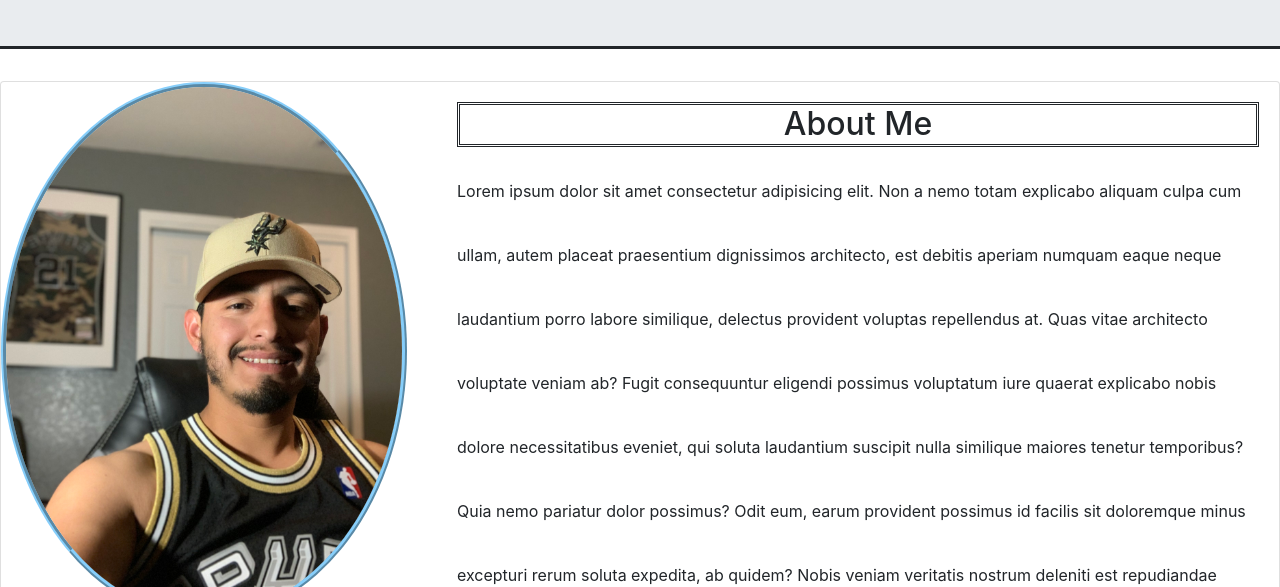
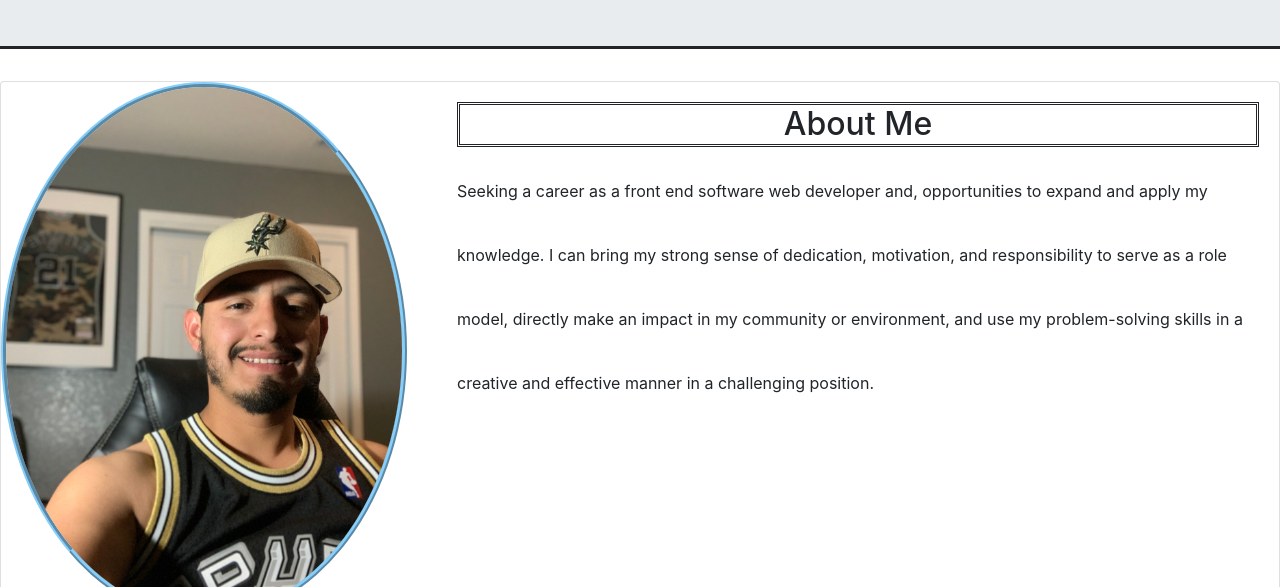
Before and after one commit to Jiovanie09/Portfolio, a plain HTML site: page index2.html in a window 1280 px wide. Shown: the part 213-800 px from the top of the page. Drawn offline with nearby package versions, Linux system fonts and the light colour scheme.

```diff
--- a/index2.html
+++ b/index2.html
@@ -27,7 +27,7 @@
         <a class="nav-item nav-link" href="./index3.html">Portfolio</a>
         <a class="nav-item nav-link" href="./index.html">Contacts</a>
         <a class="nav-item nav-link" href="https://github.com/jiovanie09">Github</a>
-        <a class="nav-item nav-link" href="./resume.pdf">Resume</a>
+        <a class="nav-item nav-link" href="./resume01.pdf">Resume</a>
         <a class="nav-item nav-link" href="https://www.linkedin.com/in/jiovanie-martinez-606b52196">Linkedin</a>
       </div>
     </div>
@@ -54,19 +54,11 @@
         <div class="card-body">
           <h5 class="card-title" style="border: double;">About Me</h5>
           <p class="card-text" style="line-height:4em">
-            Lorem ipsum dolor sit amet consectetur adipisicing elit. Non a
-            nemo totam explicabo aliquam culpa cum ullam, autem placeat
-            praesentium dignissimos architecto, est debitis aperiam numquam
-            eaque neque laudantium porro labore similique, delectus provident
-            voluptas repellendus at. Quas vitae architecto voluptate veniam
-            ab? Fugit consequuntur eligendi possimus voluptatum iure quaerat
-            explicabo nobis dolore necessitatibus eveniet, qui soluta
-            laudantium suscipit nulla similique maiores tenetur temporibus?
-            Quia nemo pariatur dolor possimus? Odit eum, earum provident
-            possimus id facilis sit doloremque minus excepturi rerum soluta
-            expedita, ab quidem? Nobis veniam veritatis nostrum deleniti est
-            repudiandae reprehenderit culpa dolorum expedita similique
-            delectus, doloribus qui?
+            Seeking a career as a front end software web developer and, opportunities to expand and apply my
+            knowledge. I can bring my strong sense of dedication,
+            motivation, and responsibility to serve as a role model, directly make an
+            impact in my community or environment, and use my problem-solving skills in
+            a creative and effective manner in a challenging position.
           </p>
         </div>
       </div>
```
Also changed, not shown: index.html (+16 -20 lines), index3.html (+3 -0 lines), 2 other files.
